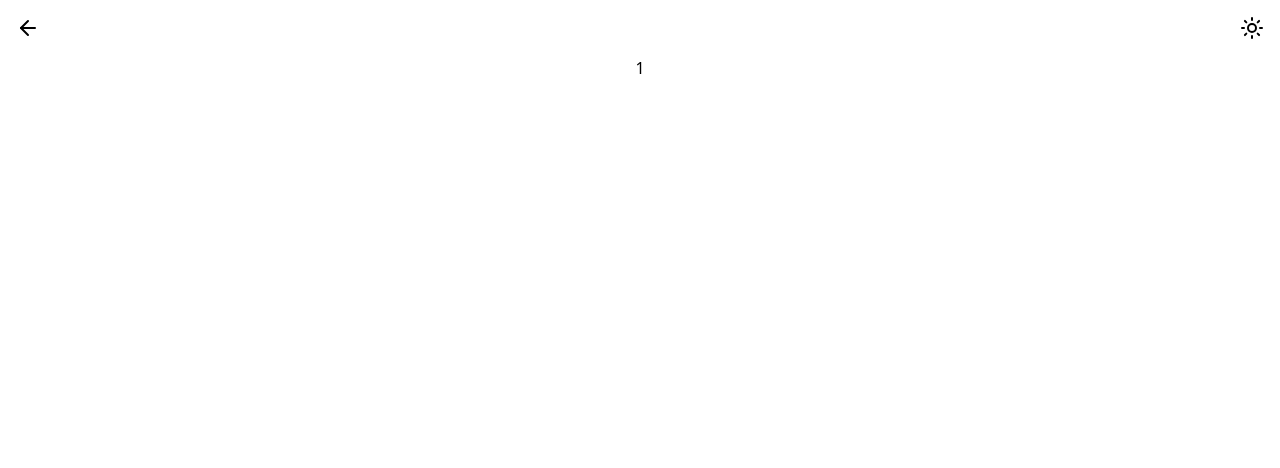
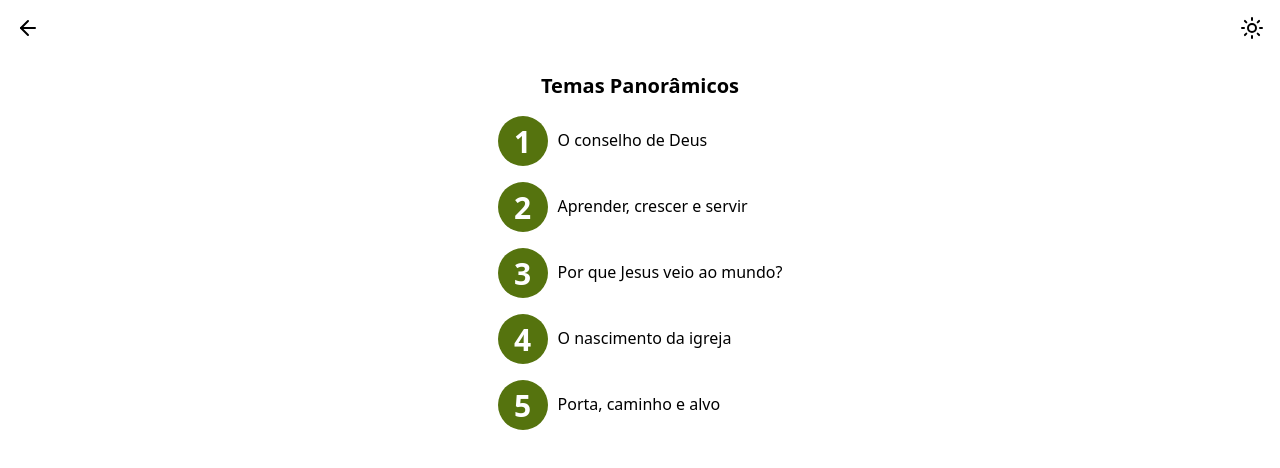
Before and after one commit to JoaoEmanuell/fundamentos-plus-web, a Next.js app in the folder web/: page /cycle/1 in a window 1280 px wide. Shown: the top 468 px of the page. Built offline with nearby package versions, Linux system fonts and the light colour scheme.

Commit message:
feat: Cycle page

```diff
--- a/web/src/app/cycle/[id]/page.tsx
+++ b/web/src/app/cycle/[id]/page.tsx
@@ -1,7 +1,14 @@
+'use client'
+
 import { useParams } from 'next/navigation'
+import { CycleComponent } from '@/components/body/CycleComponent'
 
 export default function Cycle() {
     const params = useParams()
     const id = params.id as string
-    return <h1>{id}</h1>
+    return (
+        <div>
+            <CycleComponent id={id} />
+        </div>
+    )
 }
--- a/web/src/app/page.tsx
+++ b/web/src/app/page.tsx
@@ -1,9 +1,11 @@
-import { Lessons } from '@/components/body/Lessons'
+import { Cycles } from '@/components/body/Cycles'
+import { CenterTitle } from '@/components/ui/CenterTitle'
 
 export default function Home() {
     return (
         <main>
-            <Lessons />
+            <CenterTitle text="Ciclos: "></CenterTitle>
+            <Cycles />
         </main>
     )
 }
--- /dev/null
+++ b/web/src/components/body/CycleComponent.tsx
@@ -0,0 +1,74 @@
+import data from '@/json/data.json'
+import { CenterTitle } from '../ui/CenterTitle'
+import { GreenButton } from '../ui/GreenButton'
+
+interface CycleInterface {
+    id: string
+}
+
+interface lessonInterface {
+    id: number
+    title: string
+    unlocked: boolean
+}
+
+export function CycleComponent(props: CycleInterface) {
+    try {
+        var status = data['cycles'][props.id]['unlocked']
+    } catch (err) {
+        return (
+            <div>
+                <CenterTitle text="Ciclo não está disponível!" />
+            </div>
+        )
+    } finally {
+        if (!status) {
+            return (
+                <div>
+                    <CenterTitle text="Ciclo não está disponível!" />
+                </div>
+            )
+        }
+    }
+    const title = data['cycles'][props.id]['title']
+    const lessons: lessonInterface[] = data['cycles'][props.id]['lessons']
+    return (
+        <div>
+            <CenterTitle text={title} />
+            <div>
+                {lessons.map((lesson) => {
+                    const lessonTitle = lesson['title']
+                    const lessonUnlocked = lesson['unlocked']
+                    const lessonId = lesson['id']
+                    if (lessonUnlocked) {
+                        return (
+                            <a key={lessonId} href={`/lesson/${lessonId}`}>
+                                <div className="mb-4 flex justify-start">
+                                    <GreenButton
+                                        text={lessonId.toString()}
+                                        enable
+                                    />
+                                    <h1 className="py-3 text-base">
+                                        {lessonTitle}
+                                    </h1>
+                                </div>
+                            </a>
+                        )
+                    } else {
+                        return (
+                            <div
+                                key={lessonId}
+                                className="mb-4 flex justify-start"
+                            >
+                                <GreenButton text={lessonId.toString()} />
+                                <h1 className="py-3 text-base">
+                                    {lessonTitle}
+                                </h1>
+                            </div>
+                        )
+                    }
+                })}
+            </div>
+        </div>
+    )
+}
--- a/web/src/components/body/Cycles.tsx
+++ b/web/src/components/body/Cycles.tsx
@@ -1,6 +1,5 @@
 import data from '@/json/data.json'
 import { GreenButton } from '@/components/ui/GreenButton'
-import { title } from 'process'
 
 export function Cycles() {
     const cycles = data['cycles']
```
